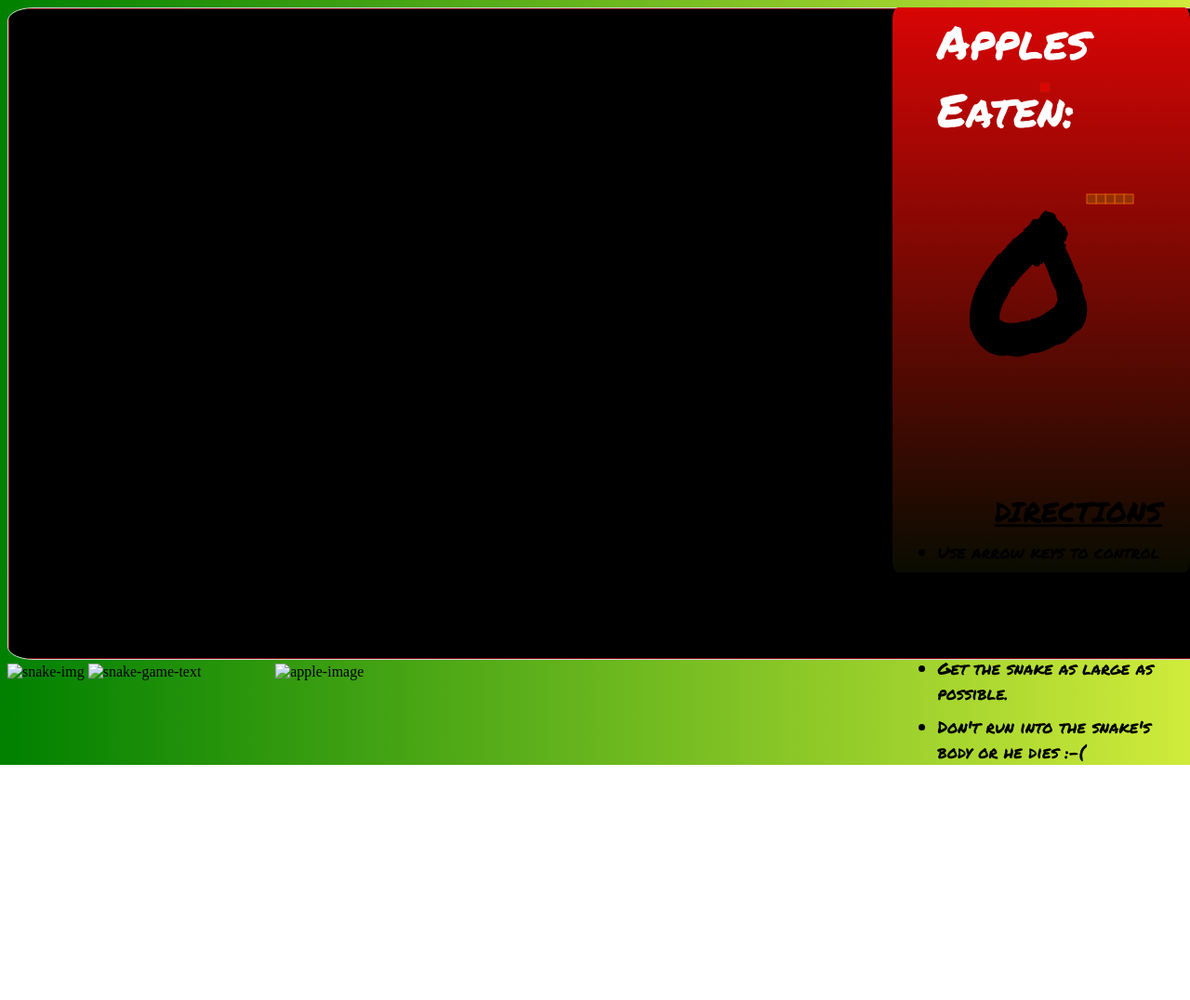
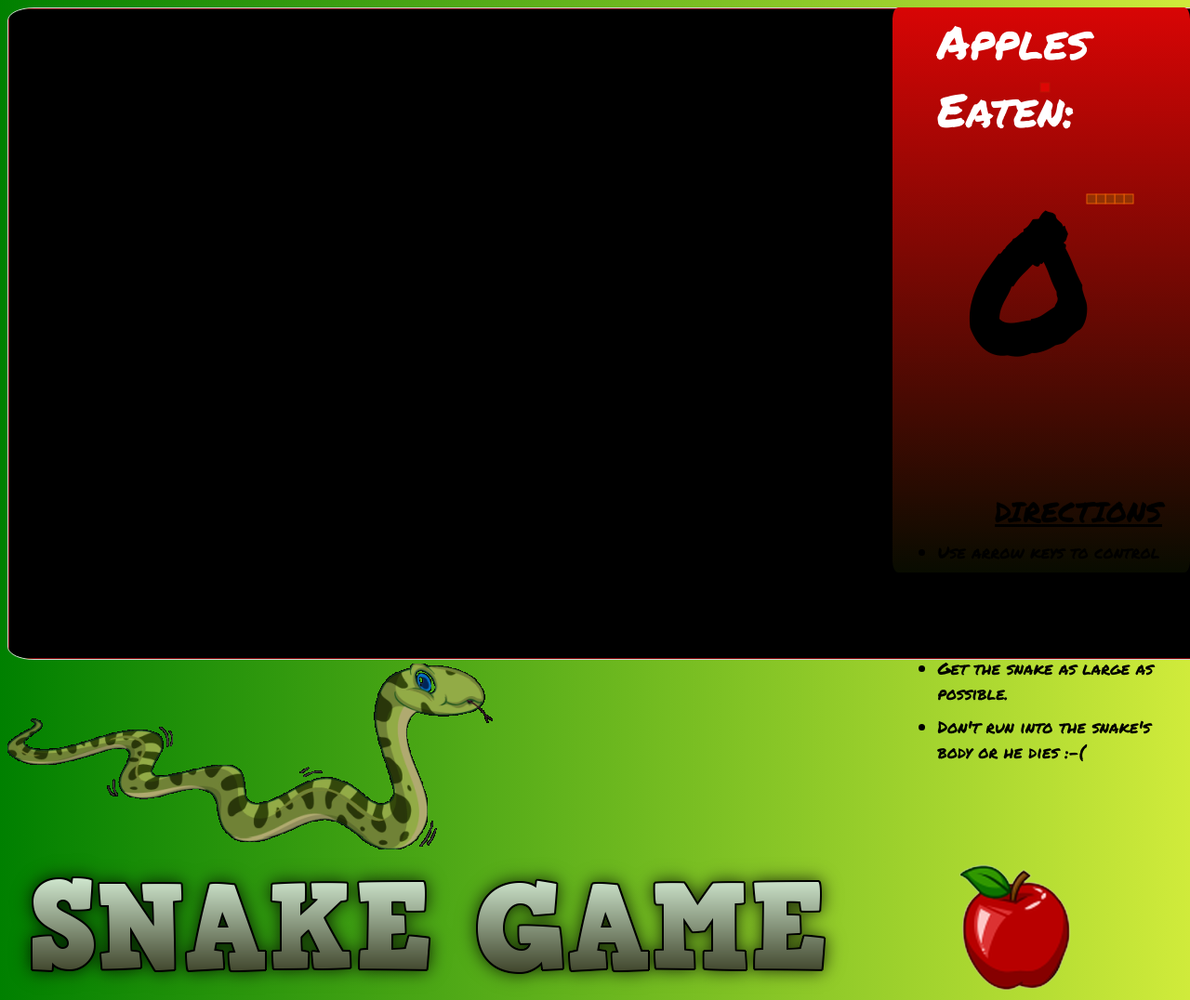
Before and after one commit to zackzellto/Snake-Game, a plain HTML site: page index.html in a window 1280 px wide. Shown: the top 1076 px of the page at 93% size. Before the commit the page ends 823 px from the top, so only its background shows below. Drawn offline with Linux system fonts and the light colour scheme; the site is published under a folder, as on GitHub Pages, so addresses that start at the root find nothing.

Commit message:
changed path for images not displaying on GitHub Pages

```diff
--- a/index.html
+++ b/index.html
@@ -16,9 +16,9 @@
     <canvas id="snake-canvas" width="1425" height="700" style="border:1px solid #d3d3d3;">
         Your browser does not support the HTML5 canvas tag.</canvas>
 
-    <img src="/images/snake-img.png" id="snake-img" alt="snake-img">
-    <img src="/images/snake-text.png" id="snake-text" alt="snake-game-text">
-    <img src="/images/apple-image.png" id="apple-image" alt="apple-image">
+    <img src="images/snake-img.png" id="snake-img" alt="snake-img">
+    <img src="images/snake-text.png" id="snake-text" alt="snake-game-text">
+    <img src="images/apple-image.png" id="apple-image" alt="apple-image">
     <a style="display: none;" href="https://www.vecteezy.com/free-vector/snake-cartoon">Snake Cartoon Vectors by Vecteezy</a>
 
     <div id="scoreboard">
--- a/snake.js
+++ b/snake.js
@@ -124,9 +124,6 @@ function changeDirection(event)
    }
  }
 
-
-
-
  function moveSnake() {
     const head = {x: snake[0].x + dx, y: snake[0].y + dy};
     snake.unshift(head);
```
